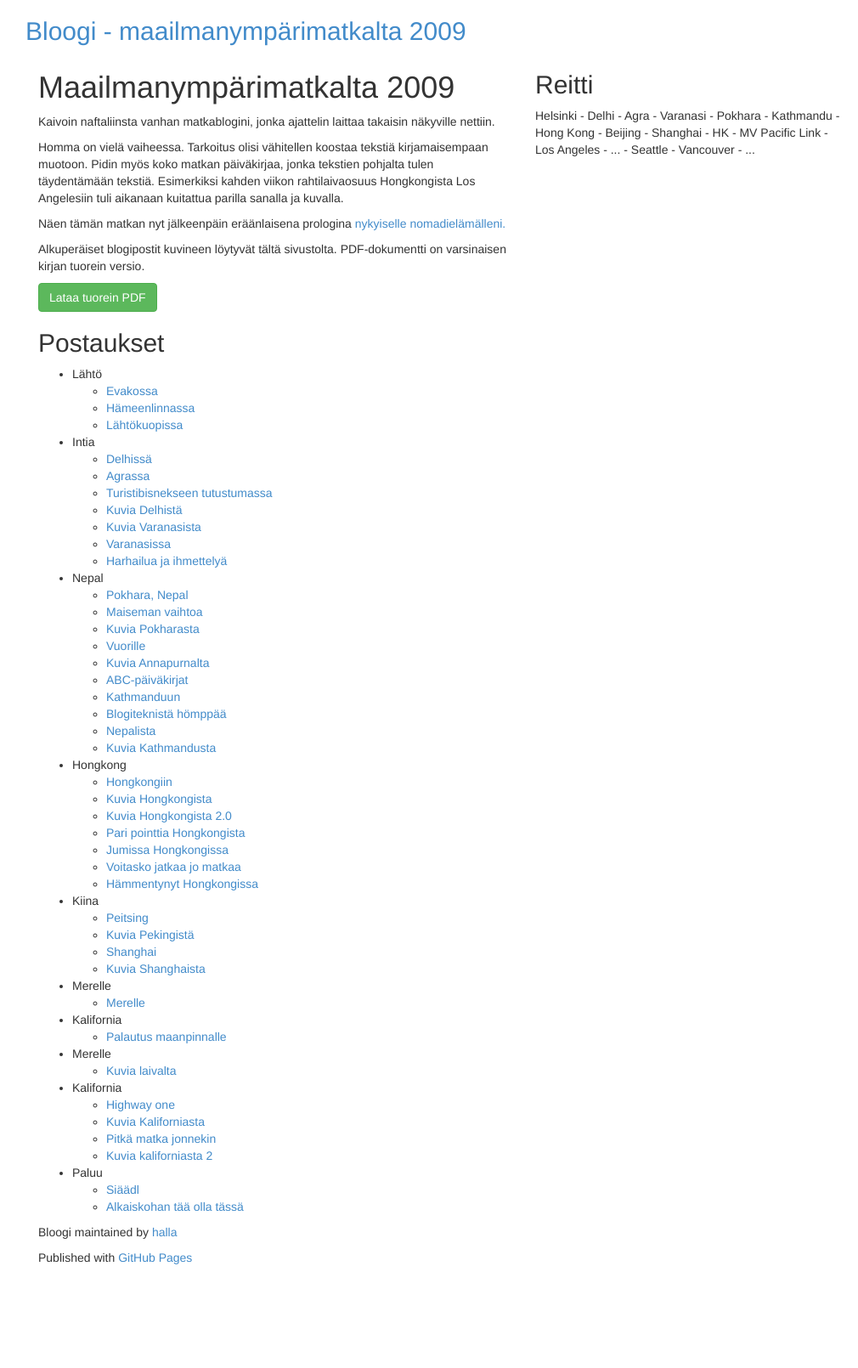
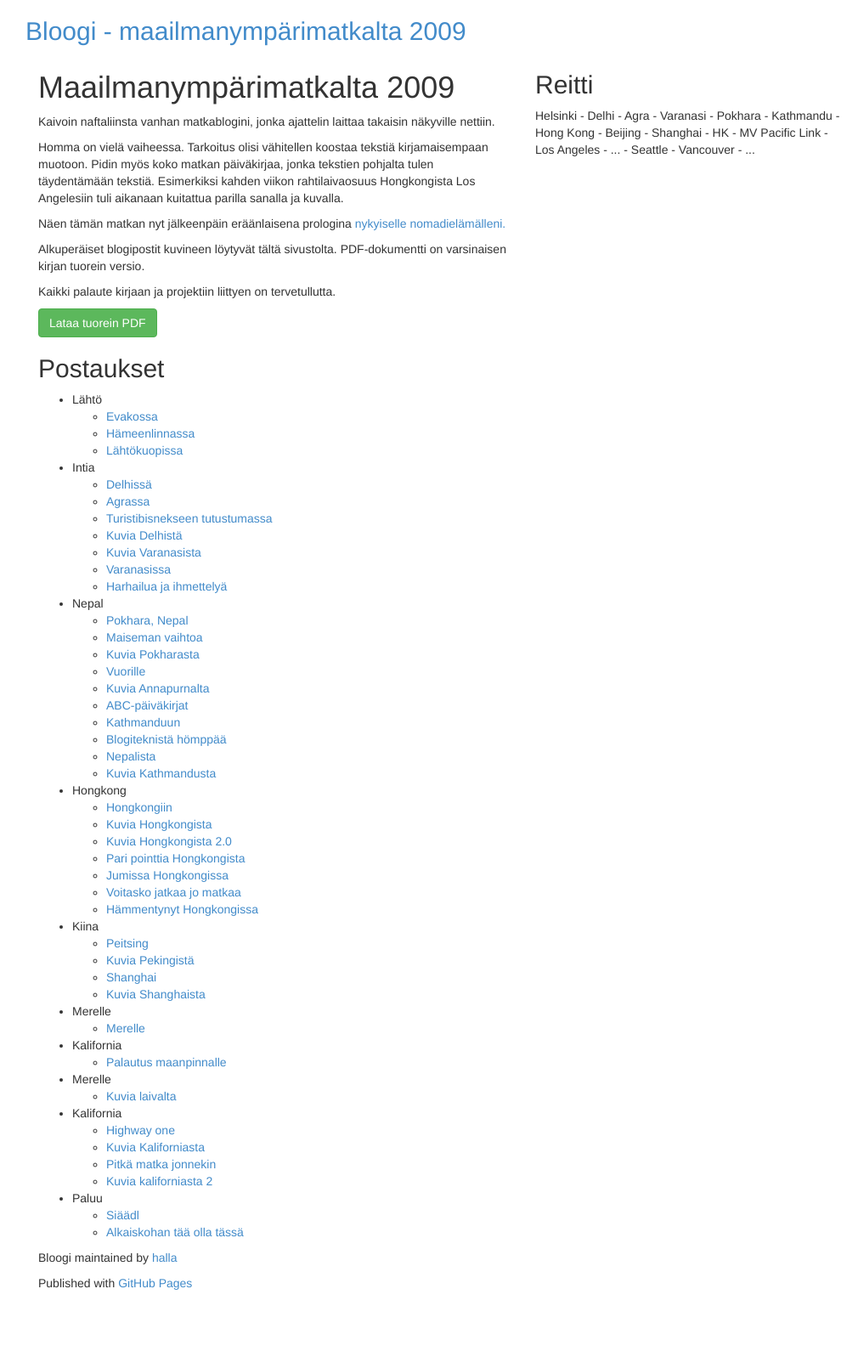
Before and after one commit to halla/bloogi, a Jekyll site: the page built from index.html, in a window 1280 px wide. Shown: the whole page at 85% size, without its empty margins (25-1035 px from the left). Built offline with Jekyll 4.4.1, drawn with Linux system fonts in a browser that asks for light colours; before the commit the page ends 1580 px from its top, so only the background shows below that.

Commit message:
Update index.html

```diff
--- a/index.html
+++ b/index.html
@@ -17,6 +17,7 @@ title: Maailmanympärimatkalta 2009
       <p>Näen tämän matkan nyt jälkeenpäin eräänlaisena prologina <a href="//www.anywhereism.net">nykyiselle nomadielämälleni.</a></p>
 
       <p>Alkuperäiset blogipostit kuvineen löytyvät tältä sivustolta. PDF-dokumentti on varsinaisen kirjan tuorein versio.</p>
+      <p>Kaikki palaute kirjaan ja projektiin liittyen on tervetullutta.</p>
       <p>
       <a class="btn btn-success" href="//static.anywheris.com/bloogi/master.pdf">Lataa tuorein PDF</a>
       </p>
```
